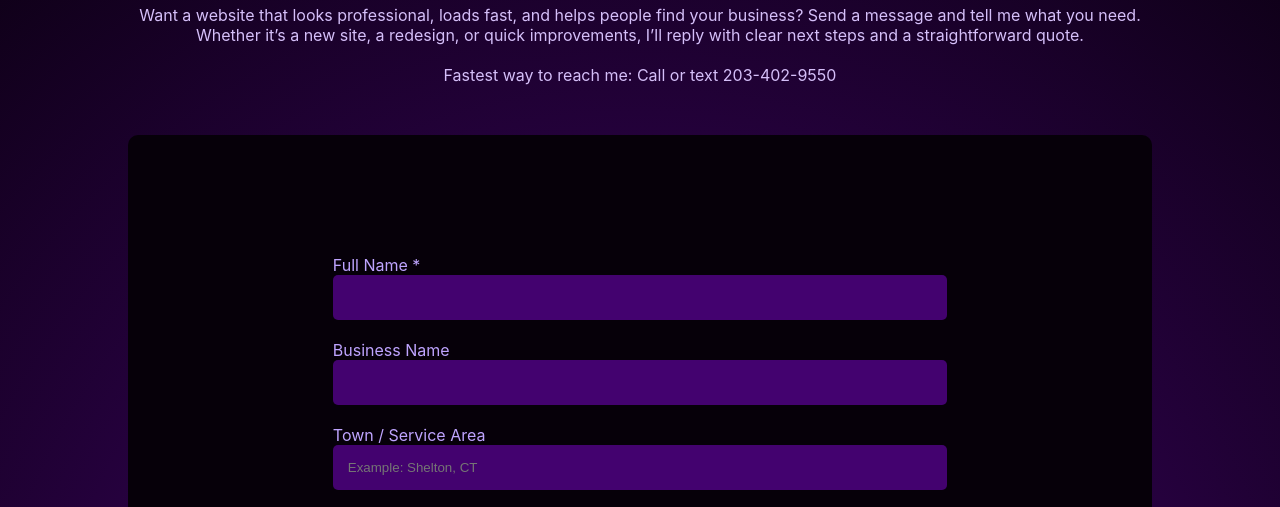
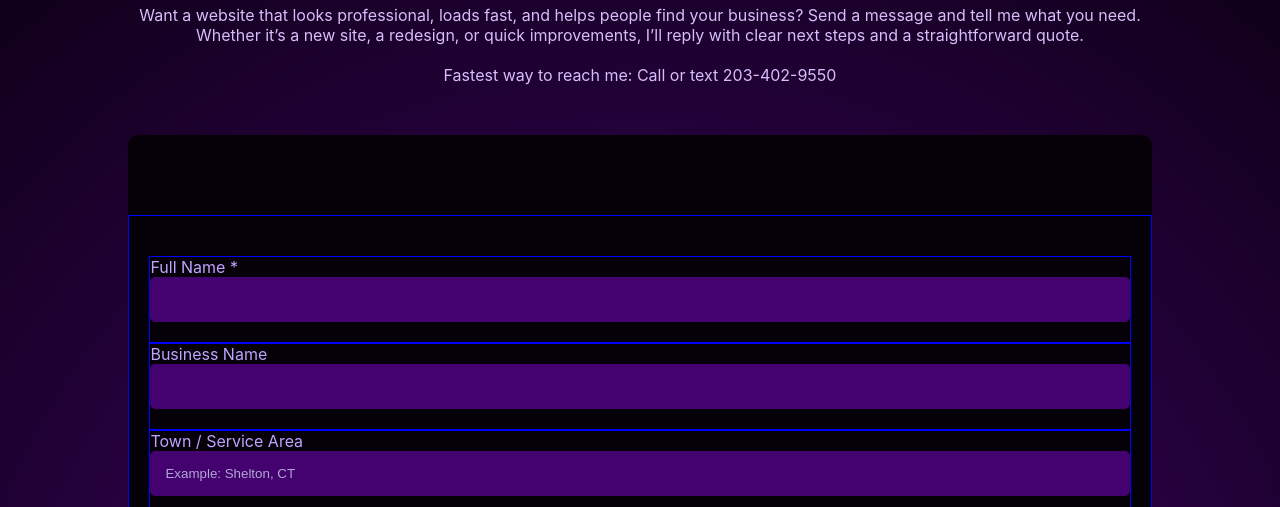
Before and after one commit to dcarrano72/mantis-digital-website, an Eleventy site: page src/contact/index.njk in a window 1280 px wide. Shown: the part 240-747 px from the top of the page. Built offline with nearby package versions, Linux system fonts and the light colour scheme; Eleventy itself is replaced by a stand-in of ours; files that its build step writes are made by us from their sources.

Commit message:
updated contact form styles

```diff
--- a/src/assets/css/style.css
+++ b/src/assets/css/style.css
@@ -75,6 +75,8 @@
 
 
 
+
+
 /* -----------------------------
    Color Styles
 -------------------------------*/
@@ -95,6 +97,11 @@
   --color-accent: #99cc33;
   --color-accent-soft: rgba(124,255,0,0.25);
 
+  /* Forms */
+  --field-bg: #43026f;
+  --field-bg-active: #6e12ac;
+  --field-text: #060009;
+
   /* Header / Footer */
   --color-header-bg: #060009;
   --color-footer-bg: #060009;
@@ -102,6 +109,45 @@
   /* Lines / UI */
   --color-border: rgba(113, 28, 135, 0.555);
 }
+
+
+input:-webkit-autofill,
+input:-webkit-autofill:hover,
+input:-webkit-autofill:focus,
+textarea:-webkit-autofill,
+select:-webkit-autofill {
+  -webkit-text-fill-color: var(--field-text);
+  -webkit-box-shadow: 0 0 0px 1000px var(--field-bg-active) inset;
+  box-shadow: 0 0 0px 1000px var(--field-bg-active) inset;
+  transition: background-color 9999s ease-in-out 0s;
+}
+
+/* Modern browsers */
+input::placeholder,
+textarea::placeholder {
+  color: #AFA8D3; /* your muted lavender */
+  opacity: 1;     /* Firefox needs this to avoid fading */
+}
+
+/* Chrome / Safari / Edge (older WebKit) */
+input::-webkit-input-placeholder,
+textarea::-webkit-input-placeholder {
+  color: #AFA8D3;
+}
+
+/* Firefox (older) */
+input::-moz-placeholder,
+textarea::-moz-placeholder {
+  color: #AFA8D3;
+}
+
+/* IE / legacy Edge */
+input:-ms-input-placeholder,
+textarea:-ms-input-placeholder {
+  color: #AFA8D3;
+}
+
+
 
 /* -----------------------------
     Main
@@ -295,7 +341,19 @@
 
 }
 
+/* contact form mobile styles */
+@media (min-width: 768px) {
+    .main-contact-form div {
+    margin-left: 2%;
+    margin-right: 2%;
+    border: solid 1px blue;
 
+}
+    .main-contact-form {
+      border: solid 1px blue;
+    }
+
+}
 
 
 
@@ -407,6 +465,18 @@
   .mobile-call-button:hover {
     background: #7cff7c;
   }
+
+  .main-contact-form div {
+    margin-left: 2%;
+    margin-right: 2%;
+
+
+}
+    .main-contact-form-container {
+      padding-top: 20px;
+    }
+
+
 }
 
 
--- a/src/contact/index.njk
+++ b/src/contact/index.njk
@@ -4,7 +4,7 @@
 description: Contact Mantis Digital Media for web design, SEO, and website updates in Connecticut. Get a fast quote, ask a question, or request a One-Day Website. Call or text 203-402-9550.
 ---
 <section class="section-one-column">
-  <div class="section-inner-container">
+  <div class="section-inner-container form-section">
     <h1>Contact Mantis Digital Media</h1>
 
     <p>Want a website that looks professional, loads fast, and helps people find your business?
```
